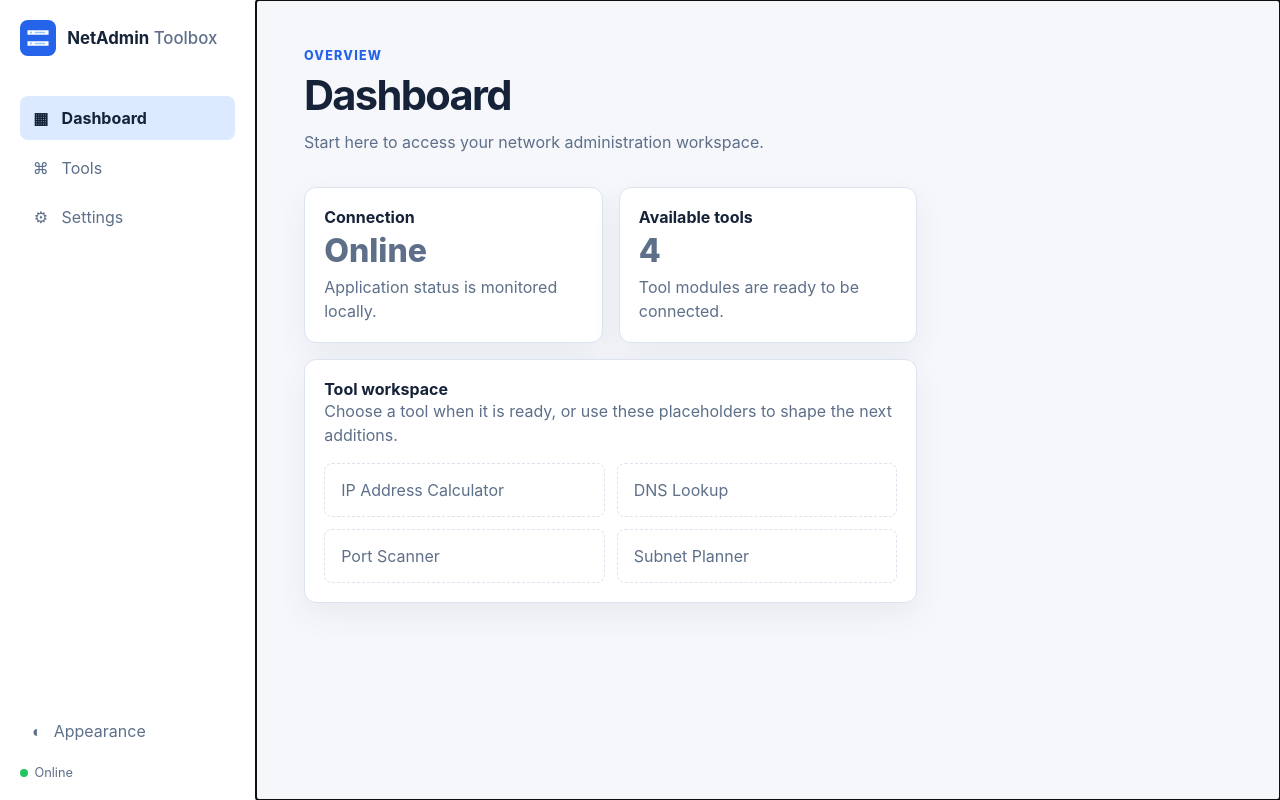
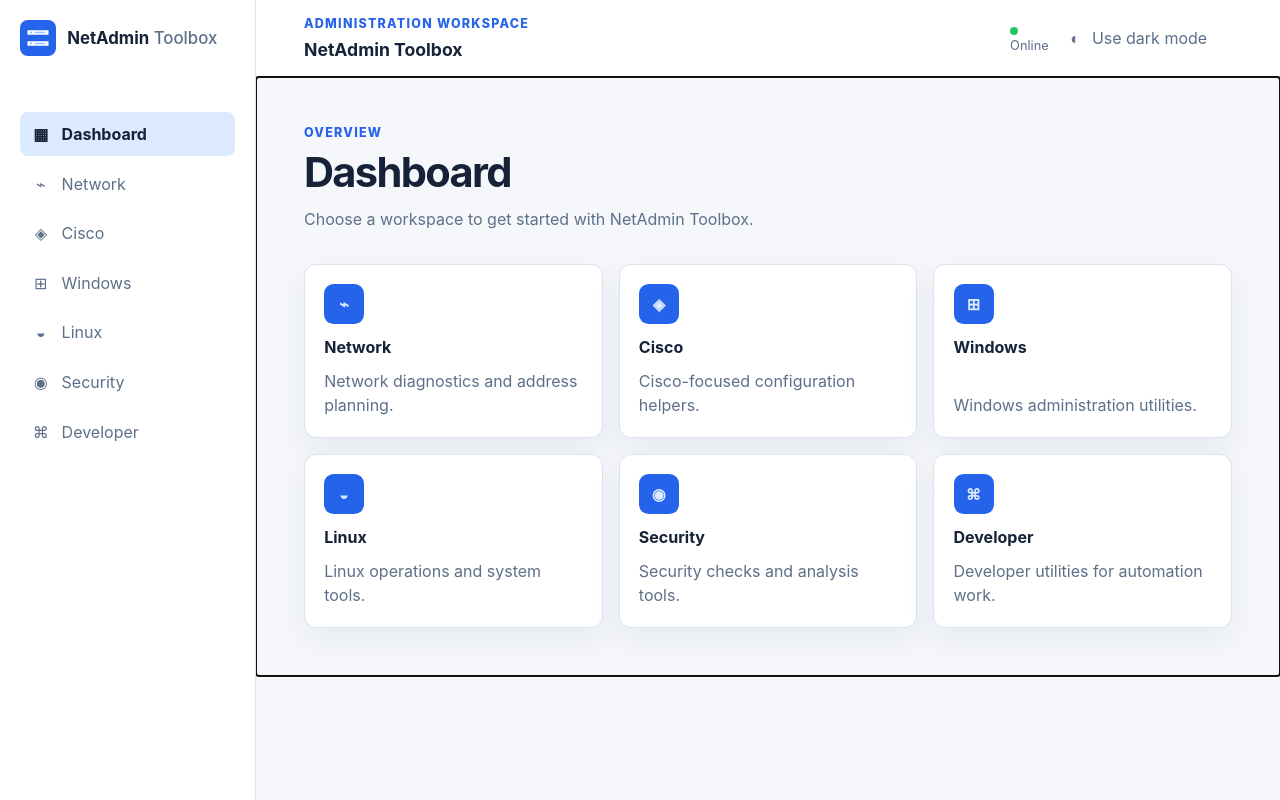
Before and after one commit to grumel/NetAdmin-Toolbox, a plain HTML site: page index.html in a window 1280 px wide. Drawn offline with Linux system fonts and the light colour scheme.

Commit message:
feat: modular routing architecture

```diff
--- a/assets/css/styles.css
+++ b/assets/css/styles.css
@@ -1,4 +1,4 @@
-/* Design tokens and layout foundation for every future toolbox view. */
+/* Mobile-first design tokens and reusable UI primitives. */
 :root {
   color-scheme: dark;
   --page: #0b1220;
@@ -29,21 +29,28 @@
 }
 
 * { box-sizing: border-box; }
+html { background: var(--page); }
 body { margin: 0; min-width: 320px; background: var(--page); color: var(--text); }
 button, a { font: inherit; }
 button { cursor: pointer; }
 
-.app-layout { display: grid; grid-template-columns: 16rem minmax(0, 1fr); min-height: 100vh; }
-.sidebar { display: flex; flex-direction: column; padding: 1.25rem; border-right: 1px solid var(--border); background: var(--surface); }
+.skip-link { position: fixed; z-index: 10; top: .75rem; left: .75rem; padding: .6rem .8rem; color: white; background: var(--accent); transform: translateY(-200%); }
+.skip-link:focus { transform: translateY(0); }
+.app-layout { min-height: 100vh; }
+.sidebar { display: flex; align-items: center; gap: 1rem; padding: .75rem 1rem; border-bottom: 1px solid var(--border); background: var(--surface); }
 .brand { display: flex; align-items: center; gap: .7rem; color: var(--text); font-size: 1.05rem; font-weight: 750; text-decoration: none; }
 .brand img { flex: 0 0 auto; }
 .brand-muted { color: var(--muted); font-weight: 500; }
-.navigation { display: grid; gap: .35rem; margin-top: 2.5rem; }
+.navigation { display: flex; flex: 1; gap: .35rem; overflow-x: auto; }
 .nav-link, .theme-toggle { display: flex; align-items: center; gap: .75rem; width: 100%; min-height: 2.75rem; padding: .65rem .75rem; border: 0; border-radius: .5rem; color: var(--muted); background: transparent; text-align: left; text-decoration: none; }
+.nav-link { width: auto; white-space: nowrap; }
 .nav-link:hover, .theme-toggle:hover { color: var(--text); background: var(--surface-raised); }
 .nav-link[aria-current="page"] { color: var(--text); background: var(--accent-soft); font-weight: 700; }
 .nav-icon { width: 1.1rem; text-align: center; }
-.sidebar-footer { display: grid; gap: .75rem; margin-top: auto; padding-top: 1.5rem; }
+.workspace { min-width: 0; }
+.app-header { display: flex; justify-content: space-between; align-items: center; gap: 1rem; padding: 1rem clamp(1rem, 4vw, 3rem); border-bottom: 1px solid var(--border); background: var(--surface); }
+.project-title { margin: 0; font-size: 1.1rem; font-weight: 750; }
+.header-actions { display: flex; align-items: center; gap: .5rem; }
 .connection-status { margin: 0; color: var(--muted); font-size: .8rem; }
 .connection-status::before { content: ""; display: inline-block; width: .5rem; height: .5rem; margin-right: .4rem; border-radius: 50%; background: var(--success); }
 .connection-status.is-offline::before { background: var(--warning); }
@@ -55,25 +62,26 @@ h1 { margin: 0; font-size: clamp(1.75rem, 4vw, 2.6rem); letter-spacing: -.04em;
 .page-summary { max-width: 42rem; margin: .6rem 0 0; color: var(--muted); line-height: 1.55; }
 .install-button { padding: .7rem .9rem; border: 1px solid var(--accent); border-radius: .5rem; color: white; background: var(--accent); font-weight: 700; }
 .install-button[hidden] { display: none; }
-.dashboard-grid { display: grid; grid-template-columns: repeat(3, minmax(0, 1fr)); gap: 1rem; }
+.dashboard-grid { display: grid; grid-template-columns: 1fr; gap: 1rem; }
 .card { padding: 1.2rem; border: 1px solid var(--border); border-radius: .75rem; background: var(--surface); box-shadow: var(--shadow); }
 .card h2 { margin: 0; font-size: 1rem; }
 .metric { margin: .75rem 0 .25rem; font-size: 2rem; font-weight: 800; }
 .card p { margin: 0; color: var(--muted); line-height: 1.5; }
-.tool-card { grid-column: span 2; }
-.tool-list { display: grid; grid-template-columns: repeat(2, minmax(0, 1fr)); gap: .75rem; margin-top: 1rem; }
-.tool-placeholder { padding: 1rem; border: 1px dashed var(--border); border-radius: .5rem; color: var(--muted); }
+.tool-card { display: flex; flex-direction: column; gap: .8rem; color: inherit; text-decoration: none; transition: border-color .2s ease, transform .2s ease; }
+.tool-card:hover, .tool-card:focus-visible { border-color: var(--accent); transform: translateY(-2px); }
+.tool-card p { margin-top: auto; }
+.card-icon { display: grid; place-items: center; width: 2.5rem; height: 2.5rem; border-radius: .6rem; color: #dbeafe; background: var(--accent); font-weight: 800; }
+.module-empty { max-width: 45rem; }
+.module-empty .card { margin-top: 1.5rem; }
 
-@media (max-width: 720px) {
-  .app-layout { grid-template-columns: 1fr; }
-  .sidebar { position: sticky; top: 0; z-index: 1; flex-direction: row; align-items: center; gap: 1rem; padding: .75rem 1rem; border-right: 0; border-bottom: 1px solid var(--border); }
-  .navigation { display: flex; overflow-x: auto; gap: .25rem; margin: 0; }
-  .nav-link { width: auto; white-space: nowrap; }
-  .nav-link span:last-child { display: none; }
-  .sidebar-footer { display: block; margin: 0 0 0 auto; padding: 0; }
-  .theme-toggle span:last-child, .connection-status { display: none; }
-  .theme-toggle { width: auto; padding: .6rem; }
-  .dashboard-grid, .tool-list { grid-template-columns: 1fr; }
-  .tool-card { grid-column: auto; }
-  .page-header { flex-direction: column; }
+@media (min-width: 720px) {
+  .app-layout { display: grid; grid-template-columns: 16rem minmax(0, 1fr); }
+  .sidebar { position: sticky; top: 0; align-items: stretch; flex-direction: column; height: 100vh; padding: 1.25rem; border-right: 1px solid var(--border); border-bottom: 0; }
+  .navigation { display: grid; flex: 0; margin-top: 2.5rem; overflow: visible; }
+  .nav-link { width: 100%; }
+  .dashboard-grid { grid-template-columns: repeat(2, minmax(0, 1fr)); }
 }
+
+@media (min-width: 1080px) {
+  .dashboard-grid { grid-template-columns: repeat(3, minmax(0, 1fr)); }
+}
--- a/assets/js/app.js
+++ b/assets/js/app.js
@@ -1,5 +1,5 @@
-import { renderNavigation } from "./modules/navigation.js";
-import { renderDashboard, renderPlaceholder } from "./modules/views.js";
+import { activeRoute, renderNavigation, renderRoute } from "./router.js";
+import { currentTheme, initializeTheme, toggleTheme } from "./theme.js";
 
 const content = document.querySelector("#app-content");
 const navigation = document.querySelector("#primary-navigation");
@@ -7,12 +7,10 @@ const status = document.querySelector("#connection-status");
 const themeToggle = document.querySelector("#theme-toggle");
 let deferredInstallPrompt;
 
-function currentView() { return location.hash.slice(1) || "dashboard"; }
-
-function render() {
-  const view = currentView();
+async function render() {
+  const view = activeRoute();
   navigation.innerHTML = renderNavigation(view);
-  content.innerHTML = view === "dashboard" ? renderDashboard() : renderPlaceholder(view === "tools" ? "Tools" : "Settings");
+  await renderRoute(view, content);
   content.focus({ preventScroll: true });
   updateConnectionStatus();
   setupInstallButton();
@@ -24,12 +22,6 @@ function updateConnectionStatus() {
   status.classList.toggle("is-offline", !online);
   const dashboardStatus = document.querySelector("#dashboard-connection");
   if (dashboardStatus) dashboardStatus.textContent = online ? "Online" : "Offline";
-}
-
-function applyTheme(theme) {
-  document.documentElement.dataset.theme = theme;
-  document.querySelector('meta[name="theme-color"]').content = theme === "dark" ? "#0b1220" : "#f5f7fb";
-  localStorage.setItem("netadmin-theme", theme);
 }
 
 function setupInstallButton() {
@@ -44,13 +36,20 @@ function setupInstallButton() {
   }, { once: true });
 }
 
-themeToggle.addEventListener("click", () => applyTheme(document.documentElement.dataset.theme === "dark" ? "light" : "dark"));
+function updateThemeButton() {
+  const dark = currentTheme() === "dark";
+  themeToggle.setAttribute("aria-pressed", String(dark));
+  document.querySelector("#theme-toggle-label").textContent = dark ? "Use light mode" : "Use dark mode";
+}
+
+themeToggle.addEventListener("click", () => { toggleTheme(); updateThemeButton(); });
 window.addEventListener("hashchange", render);
 window.addEventListener("online", updateConnectionStatus);
 window.addEventListener("offline", updateConnectionStatus);
 window.addEventListener("beforeinstallprompt", (event) => { event.preventDefault(); deferredInstallPrompt = event; setupInstallButton(); });
 
-applyTheme(localStorage.getItem("netadmin-theme") || (matchMedia("(prefers-color-scheme: light)").matches ? "light" : "dark"));
+initializeTheme();
+updateThemeButton();
 render();
 
 if ("serviceWorker" in navigator) {
--- a/assets/js/modules/navigation.js
+++ /dev/null
@@ -1,13 +0,0 @@
-/** Navigation registry. Add future tool pages here without changing the shell. */
-export const navigationItems = [
-  { id: "dashboard", label: "Dashboard", icon: "▦" },
-  { id: "tools", label: "Tools", icon: "⌘" },
-  { id: "settings", label: "Settings", icon: "⚙" }
-];
-
-export function renderNavigation(activeId) {
-  return navigationItems.map(({ id, label, icon }) => `
-    <a class="nav-link" href="#${id}" ${id === activeId ? 'aria-current="page"' : ""}>
-      <span class="nav-icon" aria-hidden="true">${icon}</span><span>${label}</span>
-    </a>`).join("");
-}
--- a/assets/js/modules/views.js
+++ /dev/null
@@ -1,19 +0,0 @@
-const placeholderTools = ["IP Address Calculator", "DNS Lookup", "Port Scanner", "Subnet Planner"];
-
-/** View renderers remain isolated so future tools can be added as independent modules. */
-export function renderDashboard() {
-  return `
-    <header class="page-header">
-      <div><p class="eyebrow">Overview</p><h1>Dashboard</h1><p class="page-summary">Start here to access your network administration workspace.</p></div>
-      <button class="install-button" id="install-button" type="button" hidden>Install app</button>
-    </header>
-    <section class="dashboard-grid" aria-label="Dashboard overview">
-      <article class="card"><h2>Connection</h2><p class="metric" id="dashboard-connection">Online</p><p>Application status is monitored locally.</p></article>
-      <article class="card"><h2>Available tools</h2><p class="metric">4</p><p>Tool modules are ready to be connected.</p></article>
-      <article class="card tool-card"><h2>Tool workspace</h2><p>Choose a tool when it is ready, or use these placeholders to shape the next additions.</p><div class="tool-list">${placeholderTools.map((tool) => `<div class="tool-placeholder">${tool}</div>`).join("")}</div></article>
-    </section>`;
-}
-
-export function renderPlaceholder(title) {
-  return `<header class="page-header"><div><p class="eyebrow">NetAdmin Toolbox</p><h1>${title}</h1><p class="page-summary">This section is ready for its future module.</p></div></header>`;
-}
--- /dev/null
+++ b/assets/js/router.js
@@ -0,0 +1,28 @@
+const routes = {
+  dashboard: () => import("../../modules/dashboard/index.js"),
+  network: () => import("../../modules/network/index.js"),
+  cisco: () => import("../../modules/cisco/index.js"),
+  windows: () => import("../../modules/windows/index.js"),
+  linux: () => import("../../modules/linux/index.js"),
+  security: () => import("../../modules/security/index.js"),
+  developer: () => import("../../modules/developer/index.js")
+};
+
+export const navigationItems = [
+  ["dashboard", "Dashboard", "▦"], ["network", "Network", "⌁"], ["cisco", "Cisco", "◈"],
+  ["windows", "Windows", "⊞"], ["linux", "Linux", "◒"], ["security", "Security", "◉"], ["developer", "Developer", "⌘"]
+];
+
+export function activeRoute() {
+  const route = location.hash.replace(/^#\/?/, "");
+  return routes[route] ? route : "dashboard";
+}
+
+export function renderNavigation(active) {
+  return navigationItems.map(([id, label, icon]) => `<a class="nav-link" href="#/${id}" ${id === active ? 'aria-current="page"' : ""}><span class="nav-icon" aria-hidden="true">${icon}</span><span>${label}</span></a>`).join("");
+}
+
+export async function renderRoute(route, container) {
+  const page = await routes[route]();
+  container.innerHTML = page.render();
+}
--- /dev/null
+++ b/assets/js/storage.js
@@ -0,0 +1,10 @@
+/** Small, namespaced LocalStorage adapter for user preferences. */
+const PREFIX = "netadmin-toolbox:";
+
+export function getSetting(key, fallback = null) {
+  try { return localStorage.getItem(`${PREFIX}${key}`) ?? fallback; } catch { return fallback; }
+}
+
+export function setSetting(key, value) {
+  try { localStorage.setItem(`${PREFIX}${key}`, value); } catch { /* Settings are optional. */ }
+}
--- /dev/null
+++ b/assets/js/theme.js
@@ -0,0 +1,23 @@
+import { getSetting, setSetting } from "./storage.js";
+
+const DARK = "dark";
+const LIGHT = "light";
+
+export function currentTheme() {
+  return document.documentElement.dataset.theme || DARK;
+}
+
+export function applyTheme(theme) {
+  document.documentElement.dataset.theme = theme;
+  document.querySelector('meta[name="theme-color"]').content = theme === DARK ? "#0b1220" : "#f5f7fb";
+  setSetting("theme", theme);
+}
+
+export function initializeTheme() {
+  const preference = getSetting("theme");
+  const theme = preference || (matchMedia("(prefers-color-scheme: light)").matches ? LIGHT : DARK);
+  applyTheme(theme);
+  return theme;
+}
+
+export function toggleTheme() { applyTheme(currentTheme() === DARK ? LIGHT : DARK); }
--- a/index.html
+++ b/index.html
@@ -12,28 +12,28 @@
     <title>NetAdmin Toolbox</title>
   </head>
   <body>
+    <a class="skip-link" href="#app-content">Skip to main content</a>
     <div class="app-layout">
       <aside class="sidebar" aria-label="Primary navigation">
-        <a class="brand" href="#dashboard" aria-label="NetAdmin Toolbox dashboard">
+        <a class="brand" href="#/dashboard" aria-label="NetAdmin Toolbox dashboard">
           <img src="assets/icons/icon.svg" alt="" width="36" height="36" />
           <span>NetAdmin<span class="brand-muted"> Toolbox</span></span>
         </a>
-
-        <nav class="navigation" id="primary-navigation">
-          <!-- Navigation items are rendered by the application module. -->
-        </nav>
-
-        <div class="sidebar-footer">
-          <button class="theme-toggle" id="theme-toggle" type="button" aria-label="Switch color theme">
-            <span aria-hidden="true">◐</span><span>Appearance</span>
-          </button>
-          <p class="connection-status" id="connection-status" role="status">Checking connection…</p>
-        </div>
+        <nav class="navigation" id="primary-navigation" aria-label="Toolbox sections"></nav>
       </aside>
 
-      <main class="main-content" id="app-content" tabindex="-1">
-        <!-- Views are rendered by the application module. -->
-      </main>
+      <section class="workspace">
+        <header class="app-header">
+          <div><p class="eyebrow">Administration workspace</p><p class="project-title">NetAdmin Toolbox</p></div>
+          <div class="header-actions">
+            <p class="connection-status" id="connection-status" role="status">Checking connection…</p>
+            <button class="theme-toggle" id="theme-toggle" type="button" aria-pressed="true">
+              <span aria-hidden="true">◐</span><span id="theme-toggle-label">Use light mode</span>
+            </button>
+          </div>
+        </header>
+        <main class="main-content" id="app-content" tabindex="-1" aria-live="polite"></main>
+      </section>
     </div>
     <script type="module" src="assets/js/app.js"></script>
   </body>
--- /dev/null
+++ b/modules/cisco/index.js
@@ -0,0 +1 @@
+export function render() { return `<section class="module-empty"><header class="page-header"><div><p class="eyebrow">Tool module</p><h1>Cisco</h1><p class="page-summary">Cisco tools will appear here.</p></div></header></section>`; }
--- /dev/null
+++ b/modules/dashboard/index.js
@@ -0,0 +1,12 @@
+const tools = [
+  ["network", "Network", "⌁", "Network diagnostics and address planning."],
+  ["cisco", "Cisco", "◈", "Cisco-focused configuration helpers."],
+  ["windows", "Windows", "⊞", "Windows administration utilities."],
+  ["linux", "Linux", "◒", "Linux operations and system tools."],
+  ["security", "Security", "◉", "Security checks and analysis tools."],
+  ["developer", "Developer", "⌘", "Developer utilities for automation work."]
+];
+
+export function render() {
+  return `<header class="page-header"><div><p class="eyebrow">Overview</p><h1>Dashboard</h1><p class="page-summary">Choose a workspace to get started with NetAdmin Toolbox.</p></div><button class="install-button" id="install-button" type="button" hidden>Install app</button></header><section class="dashboard-grid" aria-label="Tool modules">${tools.map(([id, name, icon, description]) => `<a class="card tool-card" href="#/${id}"><span class="card-icon" aria-hidden="true">${icon}</span><h2>${name}</h2><p>${description}</p></a>`).join("")}</section>`;
+}
--- /dev/null
+++ b/modules/developer/index.js
@@ -0,0 +1 @@
+export function render() { return `<section class="module-empty"><header class="page-header"><div><p class="eyebrow">Tool module</p><h1>Developer</h1><p class="page-summary">Developer tools will appear here.</p></div></header></section>`; }
--- /dev/null
+++ b/modules/linux/index.js
@@ -0,0 +1 @@
+export function render() { return `<section class="module-empty"><header class="page-header"><div><p class="eyebrow">Tool module</p><h1>Linux</h1><p class="page-summary">Linux tools will appear here.</p></div></header></section>`; }
--- /dev/null
+++ b/modules/network/index.js
@@ -0,0 +1 @@
+export function render() { return `<section class="module-empty"><header class="page-header"><div><p class="eyebrow">Tool module</p><h1>Network</h1><p class="page-summary">Network tools will appear here.</p></div></header></section>`; }
--- /dev/null
+++ b/modules/security/index.js
@@ -0,0 +1 @@
+export function render() { return `<section class="module-empty"><header class="page-header"><div><p class="eyebrow">Tool module</p><h1>Security</h1><p class="page-summary">Security tools will appear here.</p></div></header></section>`; }
--- /dev/null
+++ b/modules/windows/index.js
@@ -0,0 +1 @@
+export function render() { return `<section class="module-empty"><header class="page-header"><div><p class="eyebrow">Tool module</p><h1>Windows</h1><p class="page-summary">Windows tools will appear here.</p></div></header></section>`; }
```
Also changed, not shown: sw.js (+5 -2 lines), manifest.json.
